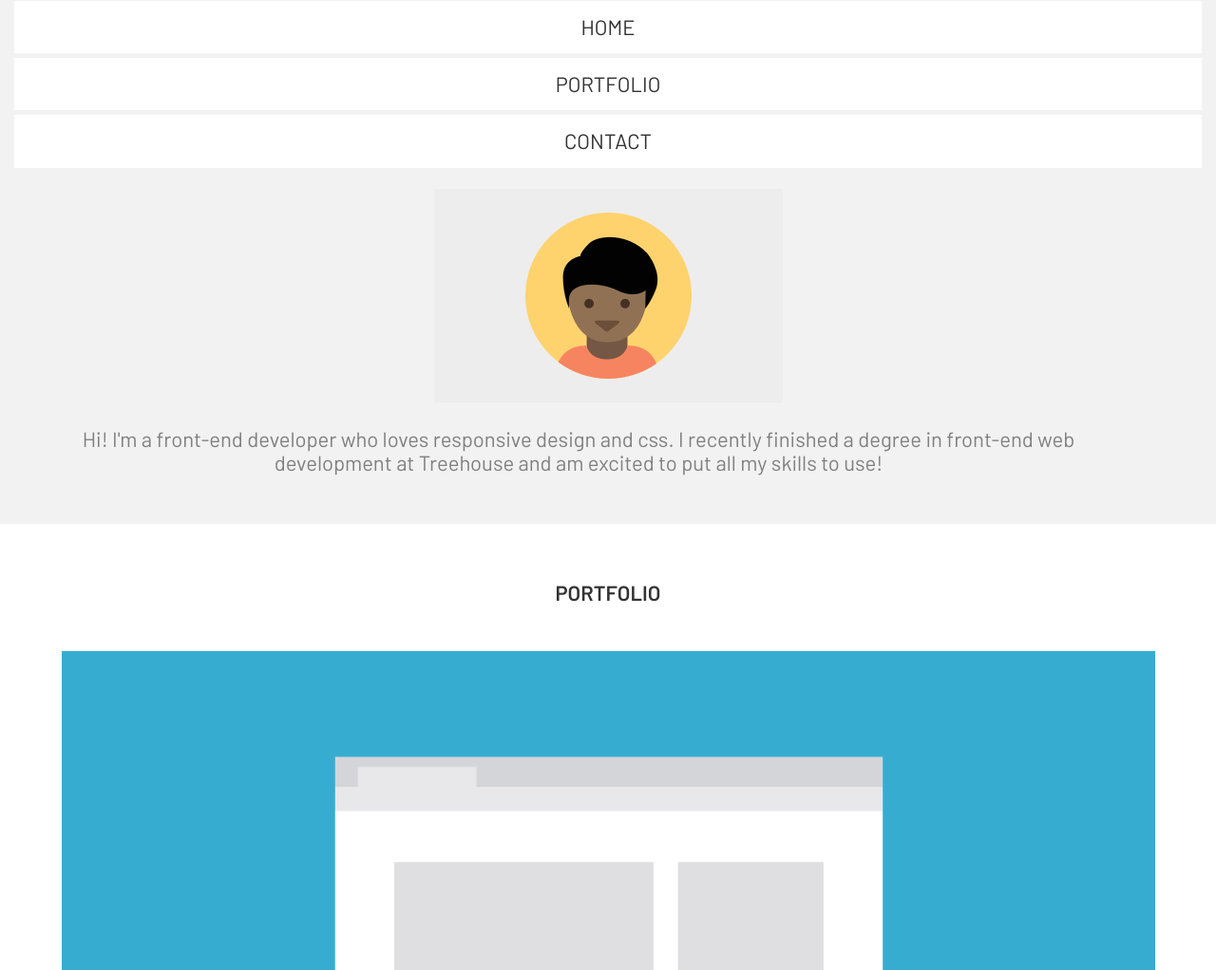
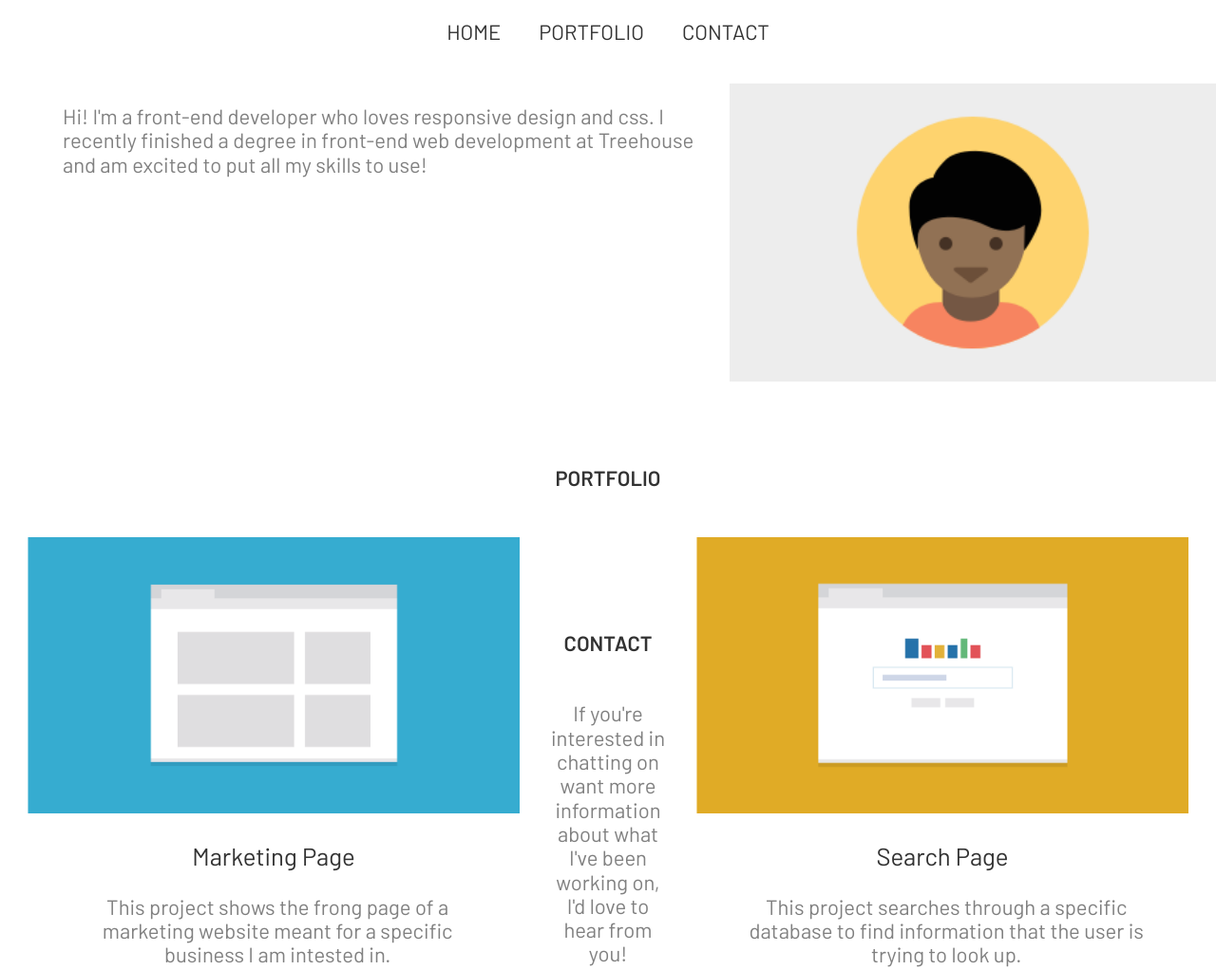
Before and after one commit to MyrtoDimitrakoulia/Responsive-layout-Project2, a plain HTML site: page index.html in a window 1280 px wide. Shown: the part 92-1114 px from the top of the page at 95% size. Drawn offline with Linux system fonts and the light colour scheme.

Commit message:
Update Styles.css

```diff
--- a/CSS/Styles.css
+++ b/CSS/Styles.css
@@ -17,7 +17,7 @@ body {
   padding: 0;
   font-family: 'Barlow', sans-serif;
   color: #808080;
-  background: #f2f2f2;
+  background: #FFFFFF;
 }
 
 h4 {
@@ -124,9 +124,60 @@ a:hover {
 
 /* Media queries */
 
-@media screen and (min-width: 768px) and (max-width: 1024px) {
+@media screen and (min-width: 768px) {
 
+  body {
+    background-color: white;
+  }
+
+.nav li {
+  display: flex;
+  flex-direction: row;
+  background-color: #white;
 }
+
+.nav {
+  display: flex;
+  justify-content: center;
+}
+
+.bio-container {
+  display: flex;
+  flex-direction: row-reverse;
+}
+
+.profile-image {
+  width: 40%;
+}
+
+.bio {
+  width: 60%;
+  padding-right: 20px;
+  text-align: left;
+}
+
+.portfolio-1,
+.portfolio-3,
+.portfolio-5 {
+  float:left;
+  width:45%;
+  margin: 0;
+}
+
+.portfolio-2,
+.portfolio-4,
+.portfolio-6 {
+  float:right;
+  width: 45%;
+  margin: 0;
+}
+
+.clearfix::after {
+    content: "";
+    clear: both;
+    display: table;
+  }
+
 
 @media screen and (min-width: 1024px) {
 
```
